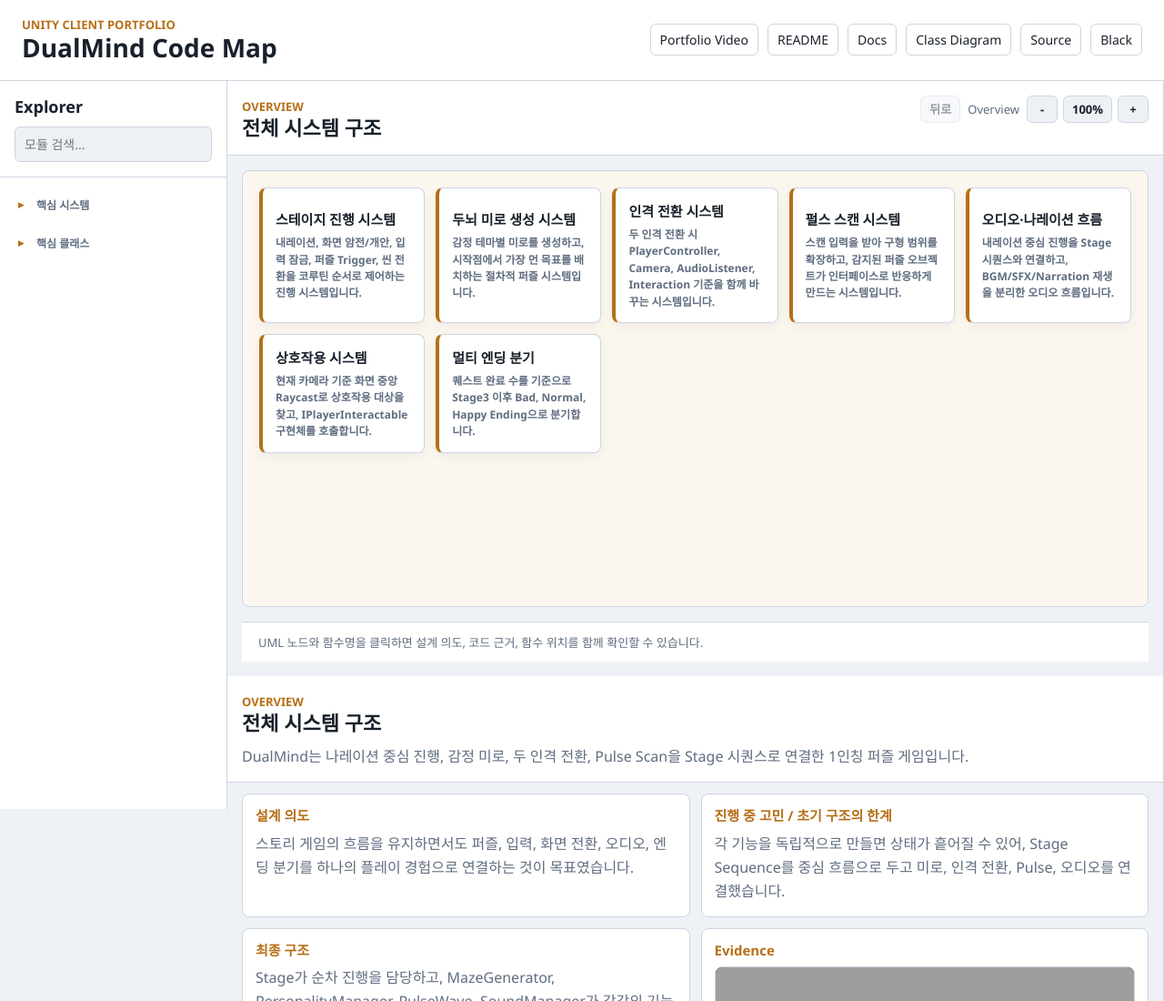
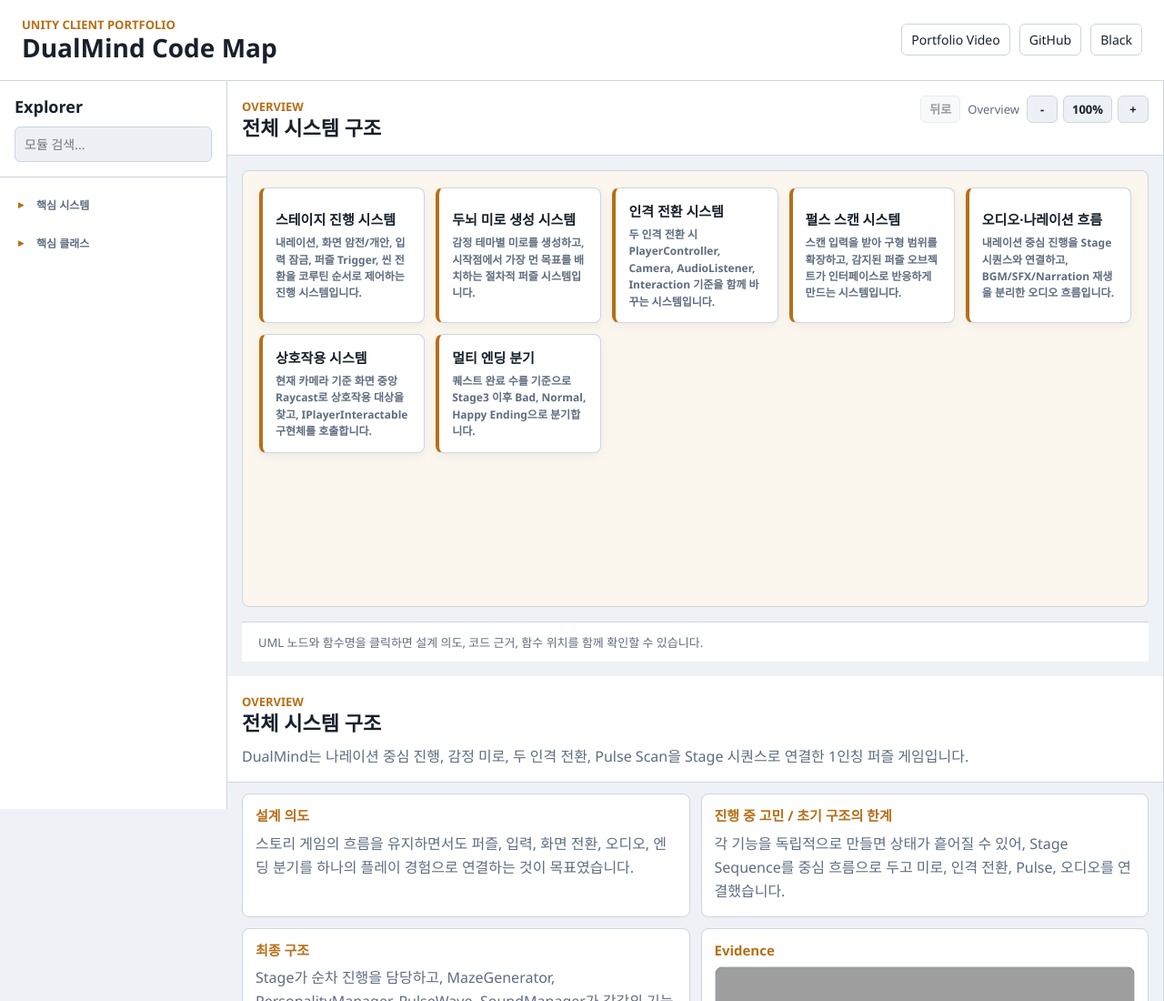
Before and after one commit to SJ97p/DualMind-CodeMap, a plain HTML site: page index.html in a window 1280 px wide. Shown: the top 1100 px of the page at 91% size. Drawn offline with Linux system fonts and the light colour scheme; no server answers; grey boxes are pictures that could not be loaded.

Commit message:
simplify top navigation

```diff
--- a/index.html
+++ b/index.html
@@ -16,10 +16,7 @@
       </div>
       <nav class="top-actions" aria-label="external links">
         <a href="https://youtu.be/uV3aHac0BLE" target="_blank" rel="noreferrer">Portfolio Video</a>
-        <a href="https://github.com/sj97p/DualMind-CodeMap#readme" target="_blank" rel="noreferrer">README</a>
-        <a href="https://github.com/sj97p/DualMind-CodeMap/blob/main/docs/architecture.md" target="_blank" rel="noreferrer">Docs</a>
-        <a href="https://github.com/sj97p/DualMind-CodeMap/blob/main/docs/class-diagram.md" target="_blank" rel="noreferrer">Class Diagram</a>
-        <a href="https://github.com/sj97p/DualMind-CodeMap/tree/main/src/Assets/Scripts" target="_blank" rel="noreferrer">Source</a>
+        <a href="https://github.com/SJ97p/DualMind-CodeMap" target="_blank" rel="noreferrer">GitHub</a>
       </nav>
     </header>
 
```
